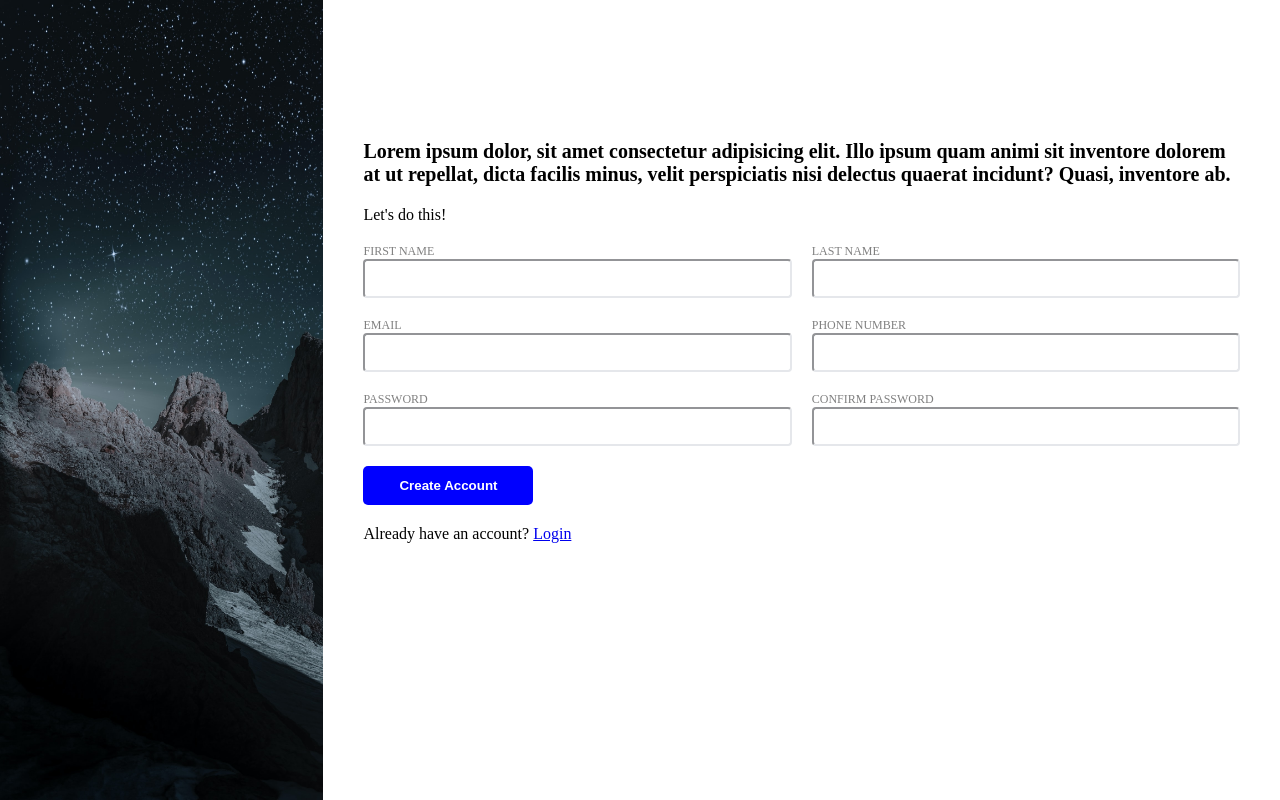
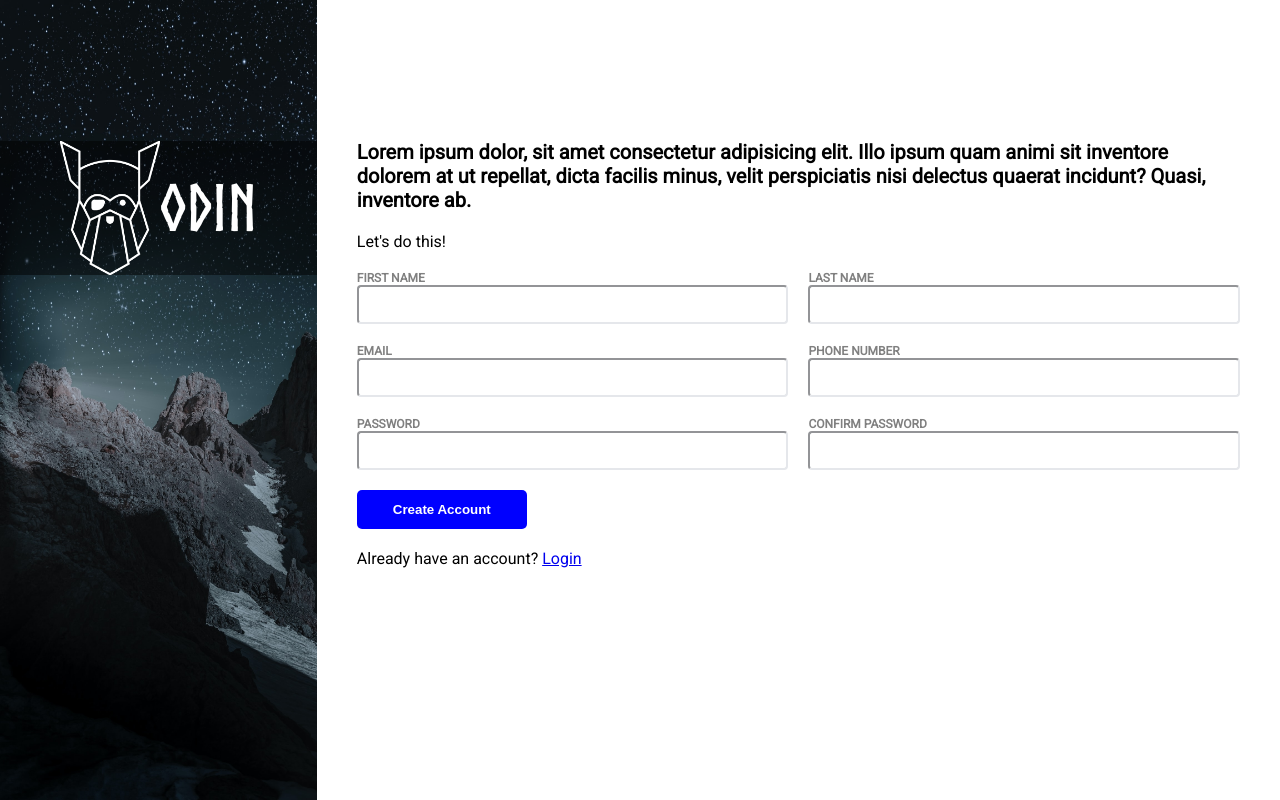
Before and after one commit to godwin-17/odin-sign-up-form, a plain HTML site: page index.html in a window 1280 px wide. Drawn offline with Linux system fonts and the light colour scheme.

Commit message:
Add custom font and logo section

```diff
--- a/index.html
+++ b/index.html
@@ -8,7 +8,12 @@
   <title>Sign up Form</title>
 </head>
 <body>
-  <div class="image-container"></div>
+  <div class="image-container">
+    <div class="logo-container">
+      <img src="./images/odin-lined.png" alt="The Odin Project Logo" class="logo">
+      <div class="logo-text">ODIN</div>
+    </div>
+  </div>
 
   <div class="content-container">
     <div class="description">Lorem ipsum dolor, sit amet consectetur adipisicing elit. Illo ipsum quam animi sit inventore dolorem at ut repellat, dicta facilis minus, velit perspiciatis nisi delectus quaerat incidunt? Quasi, inventore ab.</div>
--- a/style.css
+++ b/style.css
@@ -1,3 +1,10 @@
+@import url('https://fonts.googleapis.com/css2?family=Roboto&display=swap');
+
+@font-face {
+  font-family: norse-bold;
+  src: url(./fonts/Norse-Bold.otf);
+}
+
 html {
   box-sizing: border-box;
 }
@@ -6,14 +13,11 @@ html {
   box-sizing: inherit;
 }
 
-/* * {
-  border: 1px solid red;
-} */
-
 body {
   margin: 0;
   height: 100vh;
   display: flex;
+  font-family: 'Roboto', sans-serif;
 }
 
 .image-container {
@@ -22,6 +26,26 @@ body {
   height: 100%;
   width: 50vw;
   position: relative;
+}
+
+.logo-container {
+  display: flex;
+  justify-content: center;
+  align-items: center;
+  background: rgba(0, 0, 0, 0.5);
+  position: absolute;
+  width: 100%;
+  top: 141px;
+}
+
+.logo {
+  width: 100px;
+}
+
+.logo-text {
+  font-size: 64px;
+  color: white;
+  font-family: norse-bold;
 }
 
 .content-container {
@@ -52,6 +76,7 @@ form {
 label {
   font-size: 12px;
   color: gray;
+  font-weight: bold;
 }
 
 input[type="text"],
```
Also changed, not shown: fonts/Norse-Bold.otf (added), images/odin-lined.png (added).
